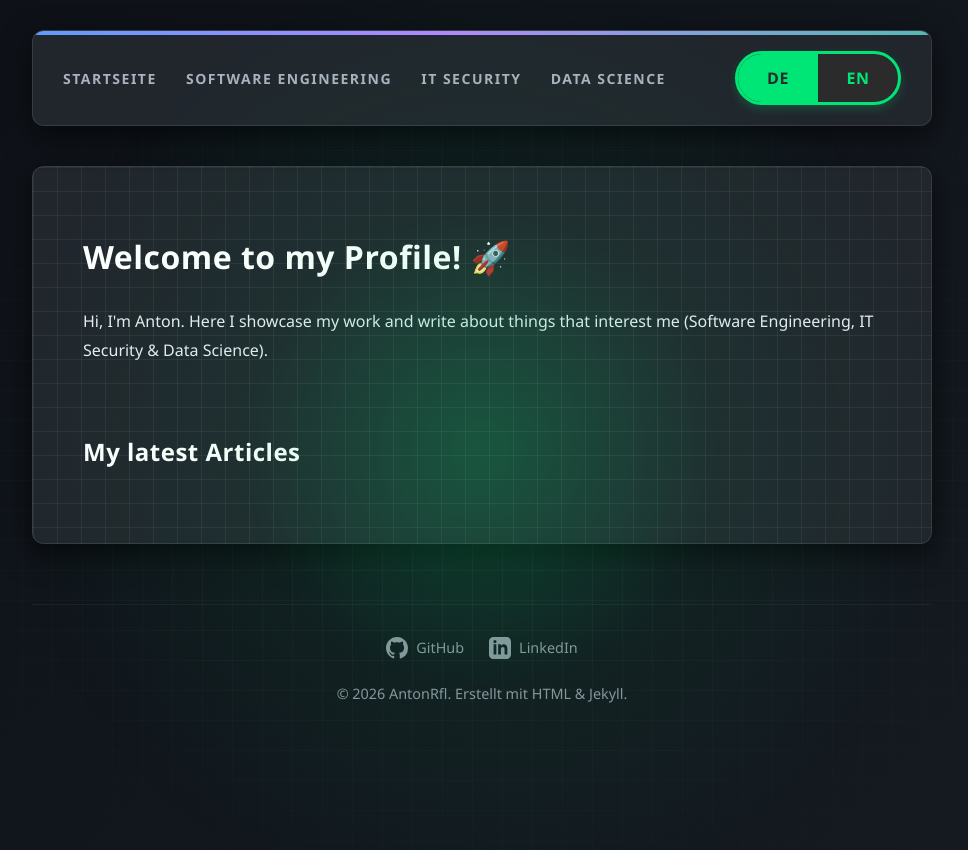
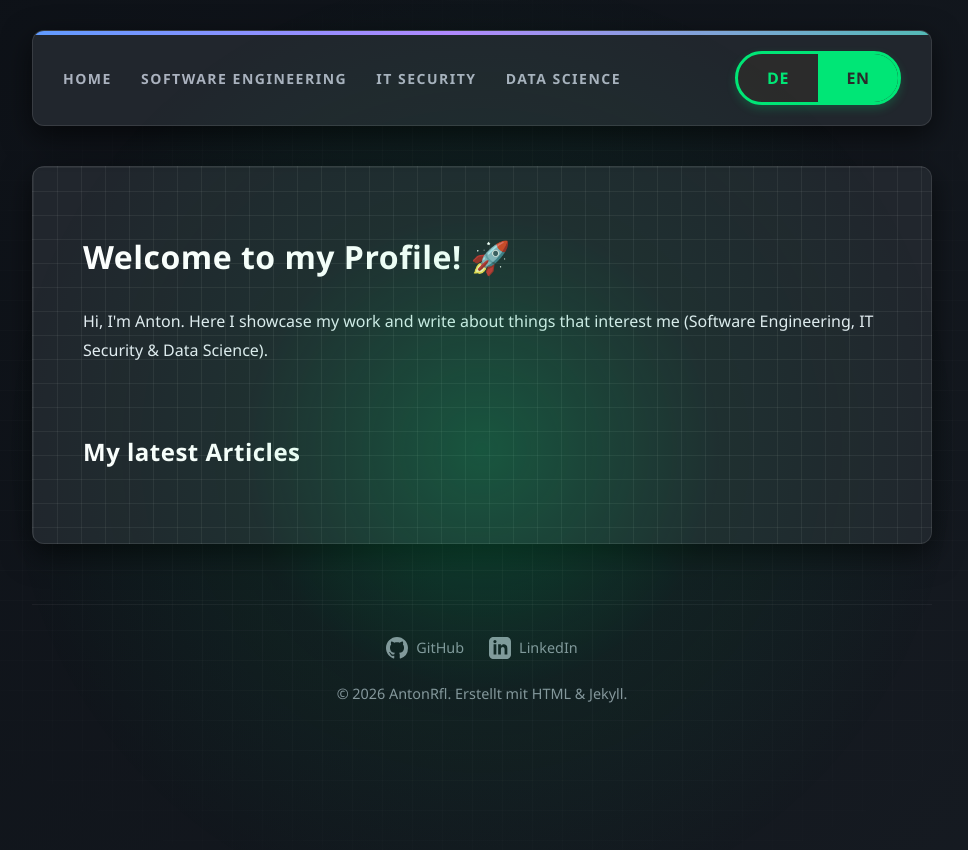
Before and after one commit to AntonRfl/AntonRfl.github.io, a Jekyll site: the page built from en/index.html, in a window 1280 px wide. Shown: the top 850 px of the page, without its empty margins (158-1126 px from the left). Built offline with Jekyll 4.4.1, drawn with Linux system fonts in a browser that asks for light colours.

Commit message:
Refactor language toggle for improved functionality

```diff
--- a/_layouts/default.html
+++ b/_layouts/default.html
@@ -180,7 +180,7 @@
             z-index: 1;
         }
 
-        body.show-en .lang-toggle-bg { transform: translateX(100%); }
+        a.show-en .lang-toggle-bg { transform: translateX(100%); }
 
         .lang-text {
             flex: 1;
@@ -195,8 +195,8 @@
         .lang-text-de { color: #2b2b2b; }
         .lang-text-en { color: #00e676; }
 
-        body.show-en .lang-text-de { color: #00e676; }
-        body.show-en .lang-text-en { color: #2b2b2b; }
+        a.show-en .lang-text-de { color: #00e676; }
+        a.show-en .lang-text-en { color: #2b2b2b; }
 
         /* =========================================
            Spotlight Cursor-Glow
@@ -294,17 +294,34 @@
 <div class="cursor-glow"></div>
     <nav>
         <div class="nav-links">
+            {% if page.lang == "en" %}
+                <a href="/en/">Home</a>
+                <a href="/en/software-engineering/">Software Engineering</a>
+                <a href="/en/it-security/">IT Security</a>
+                <a href="/en/data-science/">Data Science</a>
+            {% else %}
                 <a href="/">Startseite</a>
                 <a href="/software-engineering/">Software Engineering</a>
                 <a href="/it-security/">IT Security</a>
                 <a href="/data-science/">Data Science</a>
+            {% endif %}
         </div>
 
-        <div class="lang-toggle" onclick="toggleLanguage()">
+        {% if page.lang == "en" %}
+            {% assign de_url = page.url | remove_first: "/en" %}
+            {% if de_url == "" %}{% assign de_url = "/" %}{% endif %}
+            <a href="{{ de_url }}" class="lang-toggle show-en" title="Auf Deutsch wechseln">
                 <div class="lang-toggle-bg"></div>
                 <span class="lang-text lang-text-de">DE</span>
                 <span class="lang-text lang-text-en">EN</span>
-        </div>
+            </a>
+        {% else %}
+            <a href="/en{{ page.url }}" class="lang-toggle" title="Switch to English">
+                <div class="lang-toggle-bg"></div>
+                <span class="lang-text lang-text-de">DE</span>
+                <span class="lang-text lang-text-en">EN</span>
+            </a>
+        {% endif %}
     </nav>
 
     <main>
@@ -352,7 +357,6 @@
                 glow.style.setProperty('--mouse-y', e.clientY + 'px');
             }
         });
-
     </script>
 
 </body>
```
Also changed, not shown: other parts of _layouts/default.html (+0 -12 lines). Lines whose indentation alone changed are shown as unchanged.
